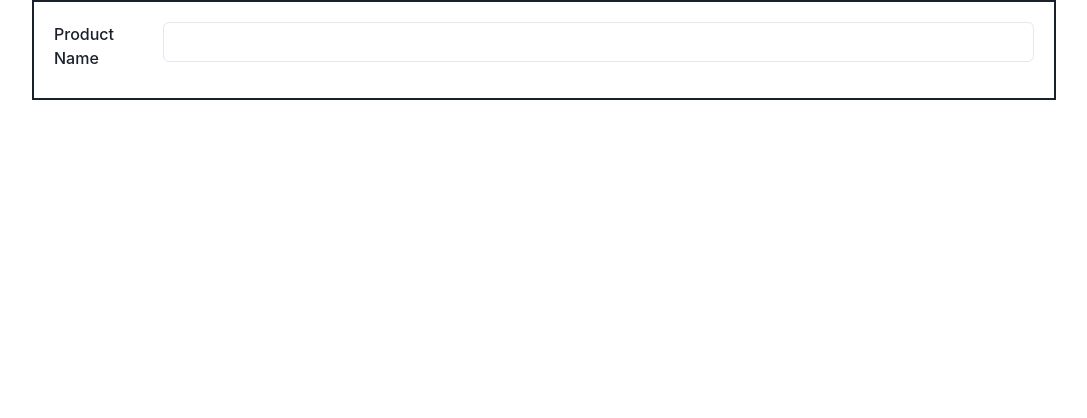
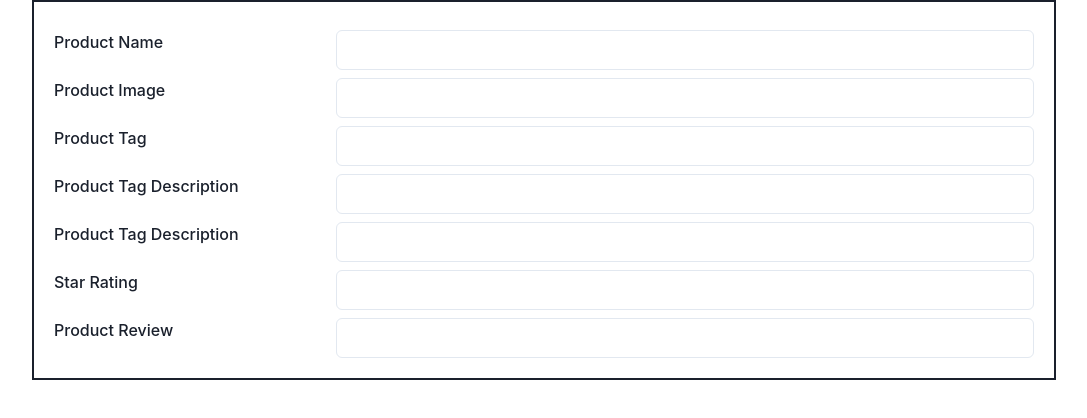
Before and after one commit to Sagarsandbhor17/Beautyhub, a React (Create React App) app in the folder Frontend/: page /admin in a window 1280 px wide. Shown: the top 418 px of the page, without its empty margins (96-1183 px from the left). Built offline with nearby package versions, Linux system fonts and the light colour scheme.

Commit message:
form added

```diff
--- a/Frontend/src/Components/admin/admin.jsx
+++ b/Frontend/src/Components/admin/admin.jsx
@@ -9,7 +9,7 @@ import {
   FormErrorMessage,
   FormHelperText,
 } from '@chakra-ui/react'
-import { log } from 'console';
+// import { log } from 'console';
 
 const AdminForm = () => {
   const initialStateProduct = {
@@ -35,8 +35,8 @@ const AdminForm = () => {
     //   let { name, value } = e.target;
     //   setForm();
     // };
-    console.log("product: " ,product);
   };
+  console.log("product: " ,product);
   // console.log()
 
     return(
@@ -48,9 +48,33 @@ const AdminForm = () => {
         padding="20px"
         >
           <FormControl>
-            <Flex>
-              <FormLabel>Product Name</FormLabel>
+            <Flex marginTop=".5rem">
+              <FormLabel width="30vw">Product Name</FormLabel>
               <Input type='text' name="productName" onChange={handleChange} />
+            </Flex>
+            <Flex marginTop=".5rem">
+              <FormLabel width="30vw">Product Image </FormLabel>
+              <Input type='text' name="product_image" onChange={handleChange} />
+            </Flex>
+            <Flex marginTop=".5rem">
+              <FormLabel width="30vw">Product Tag </FormLabel>
+              <Input type='text' name="product_tag" onChange={handleChange} />
+            </Flex>
+            <Flex marginTop=".5rem">
+              <FormLabel width="30vw">Product Tag Description</FormLabel>
+              <Input type='text' name="product_tag_text" onChange={handleChange} />
+            </Flex>
+            <Flex marginTop=".5rem">
+              <FormLabel width="30vw">Product Tag Description</FormLabel>
+              <Input type='text' name="product_tag_text" onChange={handleChange} />
+            </Flex>
+            <Flex marginTop=".5rem">
+              <FormLabel width="30vw">Star Rating</FormLabel>
+              <Input type='text' name="star_rating" onChange={handleChange} />
+            </Flex>
+            <Flex marginTop=".5rem">
+              <FormLabel width="30vw">Product Review</FormLabel>
+              <Input type='text' name="product_reviews" onChange={handleChange} />
             </Flex>
           </FormControl>
         </Box>
```
